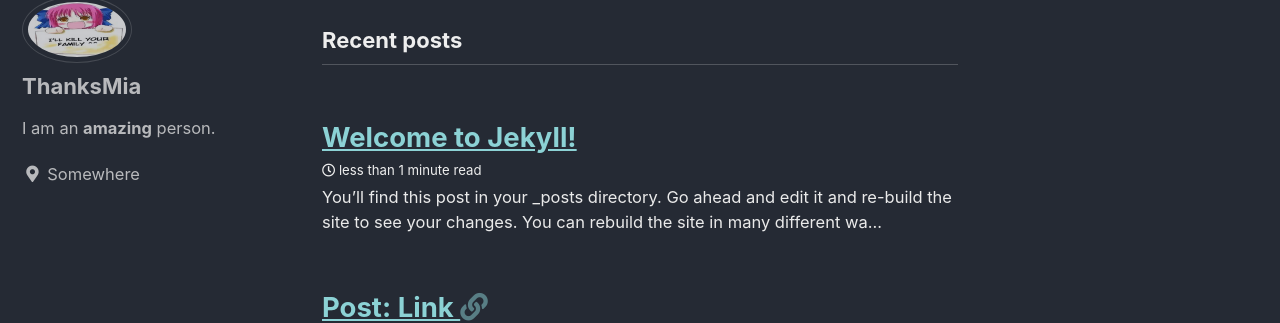
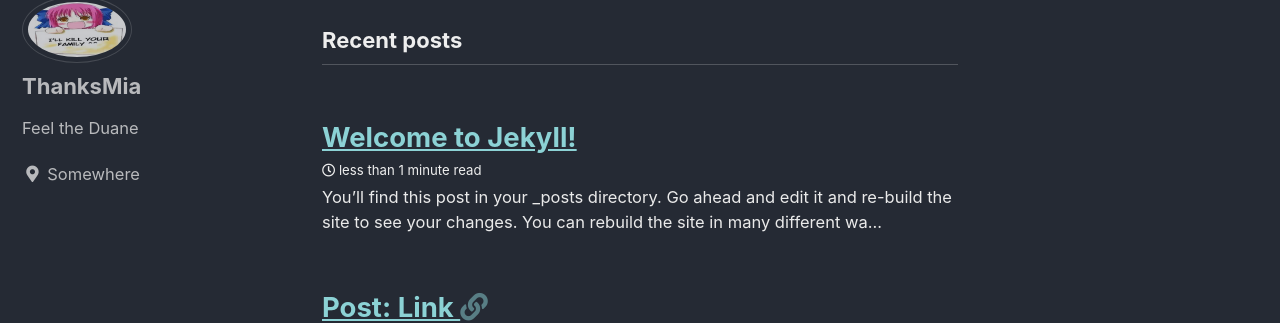
Before and after one commit to thanksmia/thanksmia.github.io, a Jekyll site: the page built from index.html, in a window 1280 px wide. Shown: the part 115-438 px from the top of the page. Built offline with Jekyll 4.4.1, drawn with Linux system fonts in a browser that asks for light colours; cached includes are drawn as plain includes; the list of posts is cut into pages by our own code.

Commit message:
Update _config.yml

```diff
--- a/_config.yml
+++ b/_config.yml
@@ -104,7 +104,7 @@ analytics:
 author:
   name             : "ThanksMia"
   avatar           : "/assets/images/elfenliedpic.jpg"
-  bio              : "I am an **amazing** person."
+  bio              : "Feel the Duane"
   location         : "Somewhere"
   email            :
   links:
```
